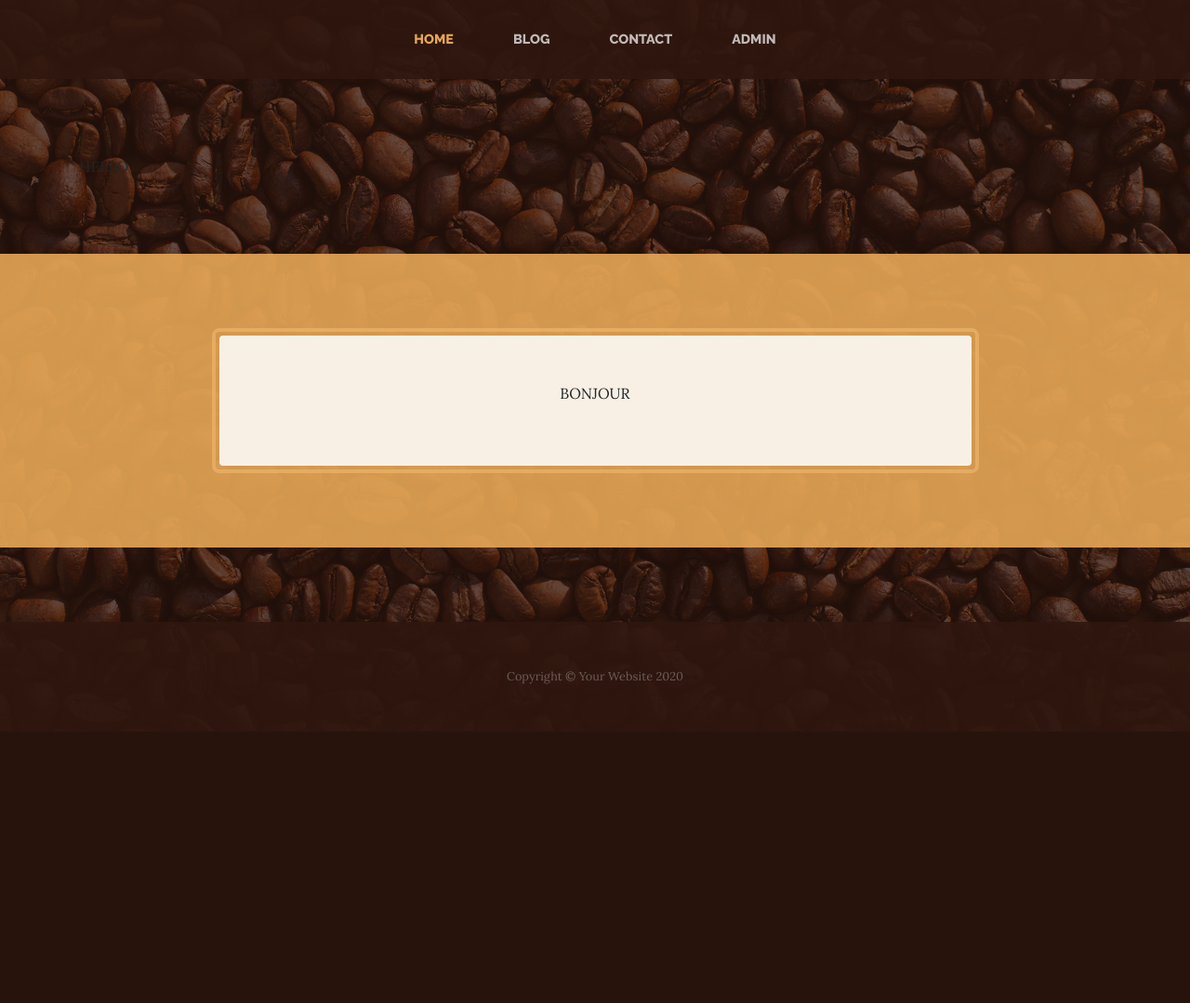
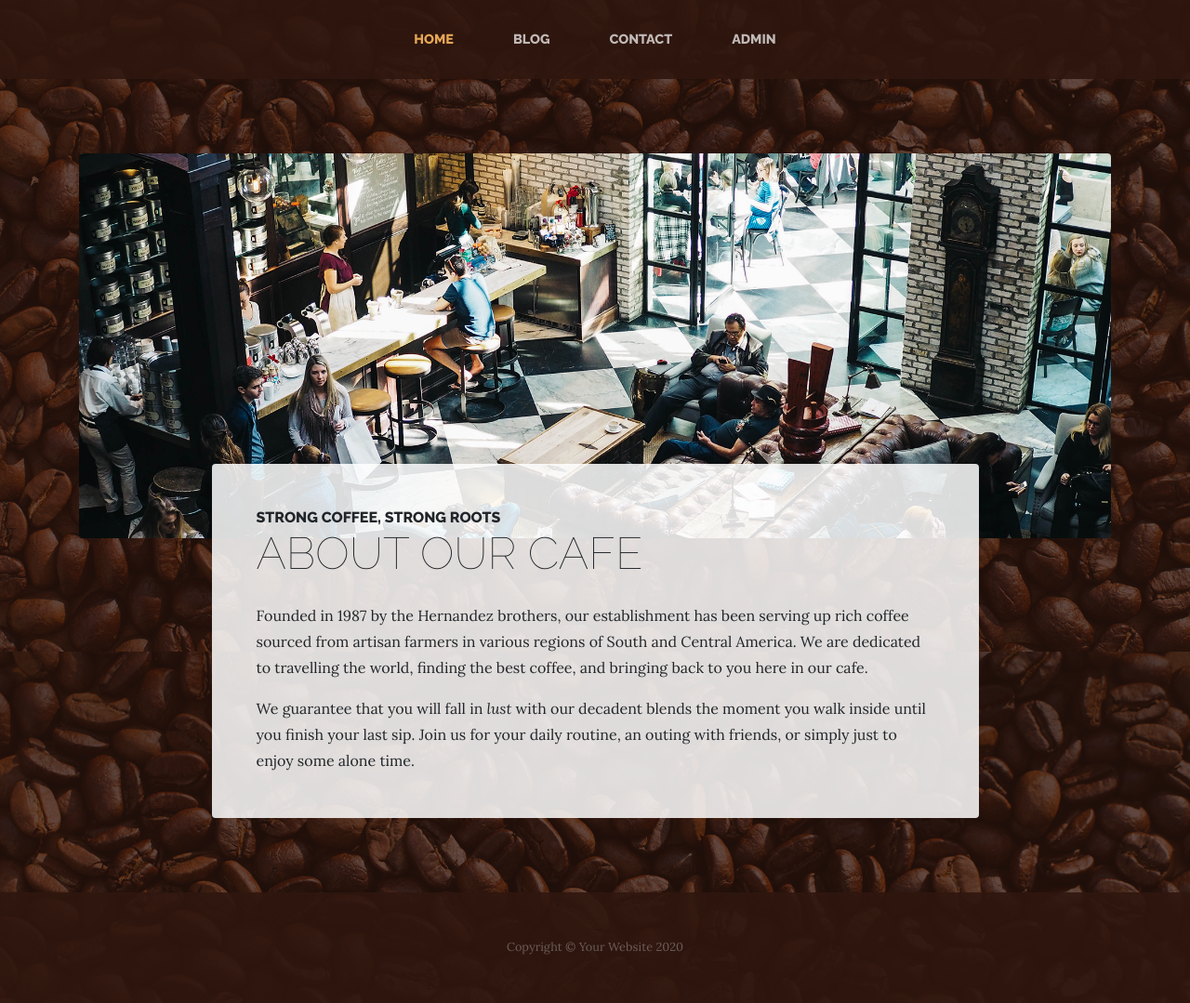
Before and after one commit to stephenlazaBI/cours-symfony, a Symfony app: template templates/blog/index.html.twig in a window 1280 px wide. Shown: the part 275-1354 px from the top of the page at 93% size. Before the commit the page ends 1011 px from the top, so only its background shows below. Run offline with Twig, Linux system fonts and the light colour scheme; the template is opened without the code that fills it, so the values that code supplies are empty; some libraries are stand-ins or nearby versions.

Commit message:
manatsara

```diff
--- a/templates/home/index.html.twig
+++ b/templates/home/index.html.twig
@@ -1,6 +1,6 @@
 {% extends 'base.html.twig' %}
 
-{% block title %}Hello HomeController!{% endblock %}
+
 
 {% block body %}
 
--- a/templates/section/section2.html.twig
+++ b/templates/section/section2.html.twig
@@ -1,18 +1,18 @@
 {% block body %}
-    <section class="page-section clearfix">
+    <section class="page-section about-heading">
         <div class="container">
-            <div class="intro">
-                <p>HELLO</p>
-            </div>
-        </div>
-    </section>
-
-    <section class="page-section cta">
-        <div class="container">
-            <div class="row">
-                <div class="col-xl-9 mx-auto">
-                    <div class="cta-inner text-center rounded">
-                        <p>BONJOUR</p>
+            <img class="img-fluid rounded about-heading-img mb-3 mb-lg-0" src="assets/img/about.jpg" alt="">
+            <div class="about-heading-content">
+                <div class="row">
+                    <div class="col-xl-9 col-lg-10 mx-auto">
+                        <div class="bg-faded rounded p-5">
+                            <h2 class="section-heading mb-4">
+                                <span class="section-heading-upper">Strong Coffee, Strong Roots</span>
+                                <span class="section-heading-lower">About Our Cafe</span>
+                            </h2>
+                            <p>Founded in 1987 by the Hernandez brothers, our establishment has been serving up rich coffee sourced from artisan farmers in various regions of South and Central America. We are dedicated to travelling the world, finding the best coffee, and bringing back to you here in our cafe.</p>
+                            <p class="mb-0">We guarantee that you will fall in <em>lust</em> with our decadent blends the moment you walk inside until you finish your last sip. Join us for your daily routine, an outing with friends, or simply just to enjoy some alone time.</p>
+                        </div>
                     </div>
                 </div>
             </div>
```
Also changed, not shown: templates/contact/index.html.twig (+1 -15 lines), templates/section/section3.html.twig (+64 -0 lines).
